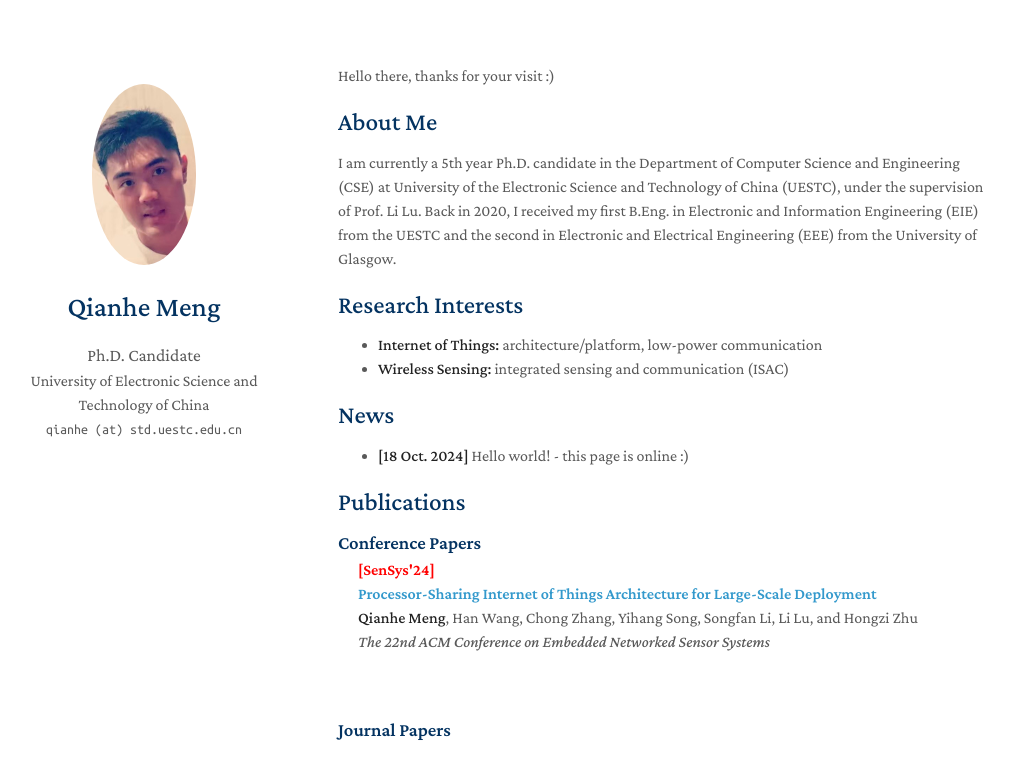
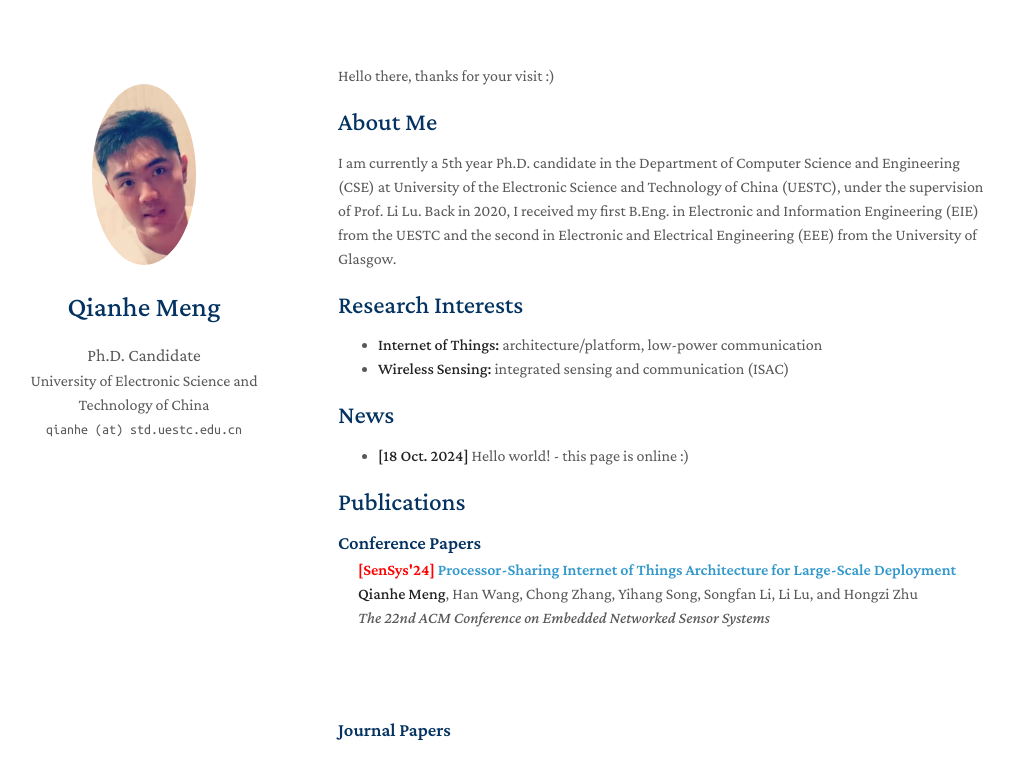
Before and after one commit to mqhyes/mqhyes.github.io, a Jekyll site: the page built from index.md, in a window 1280 px wide. Shown: the top 779 px of the page, without its empty margins (132-1145 px from the left). Built offline with Jekyll 4.4.1, drawn with Linux system fonts in a browser that asks for light colours; a style sheet for code colours, icons or effects is not loaded.

Commit message:
Update publications_v2.md

```diff
--- a/_includes/publications_v2.md
+++ b/_includes/publications_v2.md
@@ -19,7 +19,8 @@
   </div>
 -->
   <div class="col-sm-12" style="position: relative;padding-right: 15px;padding-left: 20px;">
-      <div class="pub-detail"><div class="pub-header"><strong><span style="color: red; font-weight: bold;">[{{ link.conference_short }}]</span></strong><div class="title"><a href="{{ link.pdf }}" style="font-weight: bold;">{{ link.title }}</a></div></div>
+      <div class="pub-detail">
+        <strong><span style="color: red; font-weight: bold;">[{{ link.conference_short }}]</span> <a href="{{ link.pdf }}" style="font-weight: bold;">{{ link.title }}</a></strong>
       </div>
       <div class="author">{{ link.authors }}</div>
       <div class="periodical"><em>{{ link.conference }}</em>
```
